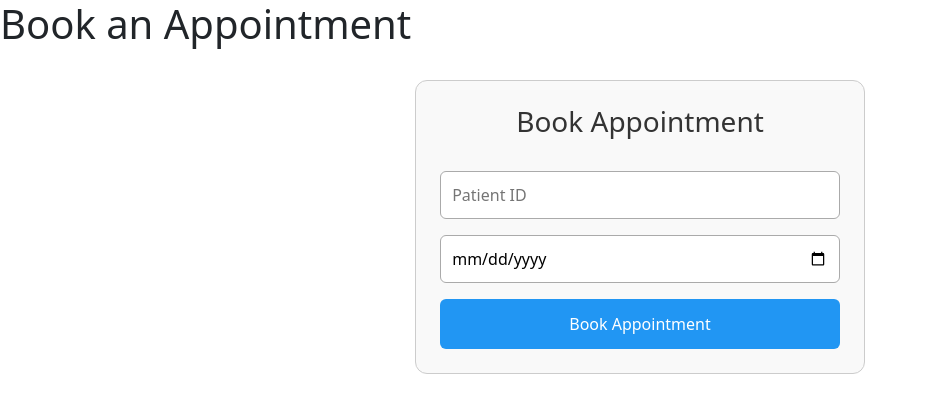
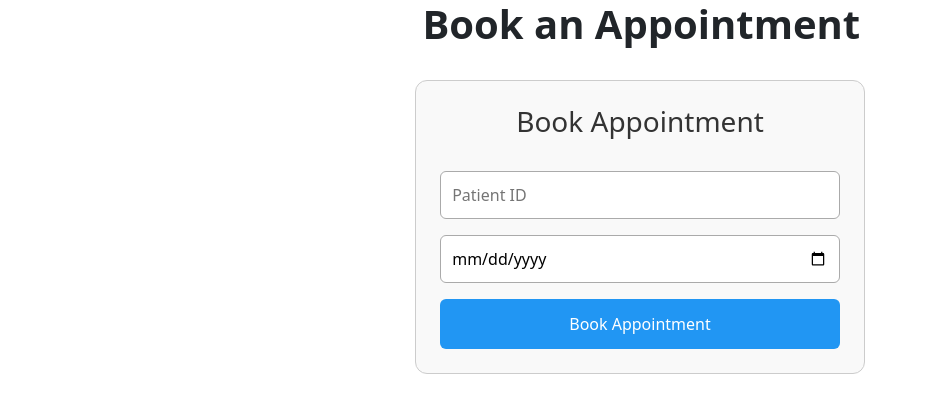
Before and after one commit to Kevi28JM/dental-management-system1, a Next.js app in the folder frontend/: page /bookPage in a window 1280 px wide. Shown: the top 412 px of the page, without its empty margins (0-925 px from the left). Built offline with nearby package versions, Linux system fonts and the light colour scheme.

Commit message:
update the bookPage.js and css files

```diff
--- a/frontend/src/app/bookPage/page.js
+++ b/frontend/src/app/bookPage/page.js
@@ -1,8 +1,9 @@
 import BookAppointment from "@/components/BookAppointment";
+import "@/styles/bookPage.css";
 
 function bookPage() {
   return (
-    <div>
+    <div className="book-container">
       <h1>Book an Appointment</h1>
       <BookAppointment />
     </div>
--- /dev/null
+++ b/frontend/src/styles/bookPage.css
@@ -0,0 +1,7 @@
+.book-container h1 {
+    font-size: 2.5rem;
+    font-weight: bold;
+    margin-bottom: 1rem;
+    margin-left: 33%;
+
+}
```
